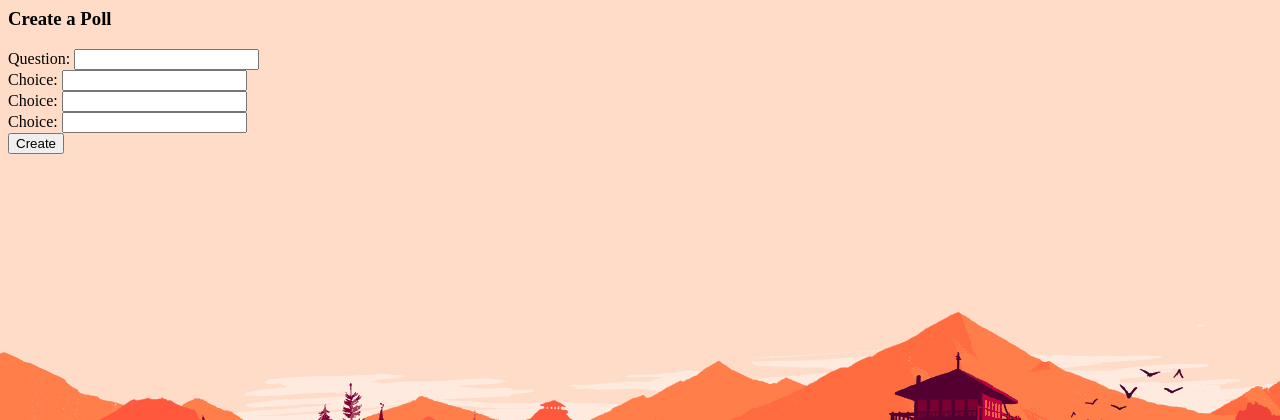
After one commit to allenazamoras/repo, a Django app: page /polls/create/ in a window 1280 px wide. The commit adds this page. Shown: the top 420 px of the page. Run offline with Django 3.2, Linux system fonts and the light colour scheme.

Commit message:
Users can now create polls

```diff
--- a/tutorial/polls/models.py
+++ b/tutorial/polls/models.py
@@ -12,3 +12,9 @@ class Choice(models.Model):
     question = models.ForeignKey(Question, on_delete=models.CASCADE)
     choice_text = models.CharField(max_length=200)
     votes = models.IntegerField(default=0)
+
+
+class Comment(models.Model):
+    user = models.ForeignKey(User, on_delete=models.CASCADE)
+    question = models.ForeignKey(Question, on_delete=models.CASCADE)
+    comment_text = models.CharField(max_length=200)
--- /dev/null
+++ b/tutorial/polls/templates/polls/create.html
@@ -0,0 +1,29 @@
+{% load static %}
+
+<link rel="stylesheet" type="text/css"href="{% static  'polls/style.css' %}"/>
+
+<h3>Create a Poll</h3>
+
+<form action="{% url 'polls:create' %}" method="post">
+   {% csrf_token %}
+   <label for="question">Question: </label>
+   <input type="text" name="question"/>
+
+   <br>
+
+   <label for="c1">Choice: </label>
+   <input type="text" name="c1"/>
+
+   <br>
+
+   <label for="c2">Choice: </label>
+   <input type="text" name="c2"/>
+
+   <br>
+
+   <label for="c3">Choice: </label>
+   <input type="text" name="c3"/>
+
+   <br>
+   <button type="submit" value="Save">Create</button>
+</form>
--- a/tutorial/polls/templates/registration/login.html
+++ b/tutorial/polls/templates/registration/login.html
@@ -10,7 +10,11 @@
         <form method="post">
             {% csrf_token %}
             <div>
-                {{ form.as_p }}
+                <label for="username"><b>Username</b></label>
+                <input type"text" placeholder="Enter Username" name="username" required>
+
+                <label for="password"><b>Password</b></label>
+                <input type="text" placeholder="EnterPassword" name="password" required>
                 <button type="submit">Login</button>
             </div>
         </form>
--- a/tutorial/polls/urls.py
+++ b/tutorial/polls/urls.py
@@ -1,9 +1,13 @@
-from django.urls import path, include
+from django.urls import path
 
 from . import views
 
 
 app_name = "polls"
 urlpatterns = [
-    path('', views.index, name="index"),
+    path('', views.IndexView.as_view(), name="index"),
+    path('create/', views.CreateView.as_view(), name='create'),
+    path('<int:pk>/', views.DetailView.as_view(), name='detail'),
+    path('<int:pk>/results/', views.ResultsView.as_view(), name='results'),
+    path('<int:question_id>/vote/', views.vote, name='vote'),
 ]
--- a/tutorial/polls/views.py
+++ b/tutorial/polls/views.py
@@ -1,5 +1,65 @@
-from django.shortcuts import render
+from django.shortcuts import render, get_object_or_404
+from django.http import HttpResponseRedirect
+from django.urls import reverse
+from django.views import generic
+from django.utils import timezone
+
+from .models import Question, Choice
 
 
-def index(request):
-    return render(request, 'polls/index.html')
+class IndexView(generic.ListView):
+    template_name = 'polls/index.html'
+    context_object_name = 'question_list'
+
+    def get_queryset(self):
+        return Question.objects.all()
+
+
+class DetailView(generic.DetailView):
+    model = Question
+    template_name = 'polls/detail.html'
+
+    def get_queryset(self):
+        return Question.objects.all()
+
+
+class ResultsView(generic.DetailView):
+    model = Question
+    template_name = 'polls/results.html'
+
+
+class CreateView(generic.edit.CreateView):
+    model = Question
+    template_name = 'polls/create.html'
+    fields = ['question_text']
+
+    def post(self, request):
+        print(request.POST)
+        req = request.POST
+        var = Question(user=request.user, question_text=req['question'],
+                       date_pub=timezone.now())
+        var.save()
+
+        c1 = Choice(question=var, choice_text=req['c1'], votes=0)
+        c2 = Choice(question=var, choice_text=req['c2'], votes=0)
+        c3 = Choice(question=var, choice_text=req['c3'], votes=0)
+        c1.save()
+        c2.save()
+        c3.save()
+        return HttpResponseRedirect(reverse('polls:index'))
+
+
+def vote(request, question_id):
+    question = get_object_or_404(Question, pk=question_id)
+    try:
+        selected_choice = question.choice_set.get(pk=request.POST['choice'])
+    except(KeyError, Choice.DoesNotExist):
+        return render(request, 'polls/detail.html', {
+            'question': question,
+            'error_message': "You didn't select a choice",
+        })
+    else:
+        selected_choice.votes += 1
+        selected_choice.save()
+        return HttpResponseRedirect(reverse('polls:results',
+                                            args=(question.id, )))
--- a/tutorial/tutorial/settings.py
+++ b/tutorial/tutorial/settings.py
@@ -125,3 +125,4 @@ USE_TZ = True
 STATIC_URL = '/static/'
 
 LOGIN_REDIRECT_URL = '/polls'
+LOGOUT_REDIRECT_URL = '/polls'
--- a/tutorial/tutorial/urls.py
+++ b/tutorial/tutorial/urls.py
@@ -15,6 +15,8 @@ Including another URLconf
 """
 from django.contrib import admin
 from django.urls import path, include
+from django.views.generic.base import TemplateView
+
 
 urlpatterns = [
     path('polls/', include('polls.urls')),
```
Also changed, not shown: tutorial/polls/admin.py (+19 -2 lines), tutorial/polls/templates/polls/detail.html (added, +23 -0 lines), tutorial/polls/templates/polls/index.html (+13 -1 lines), tutorial/polls/templates/polls/results.html (added, +13 -0 lines), tutorial/db.sqlite3, tutorial/polls/migrations/0005_comment.py (added), tutorial/polls/static/polls/style.css (line endings or trailing spaces).
